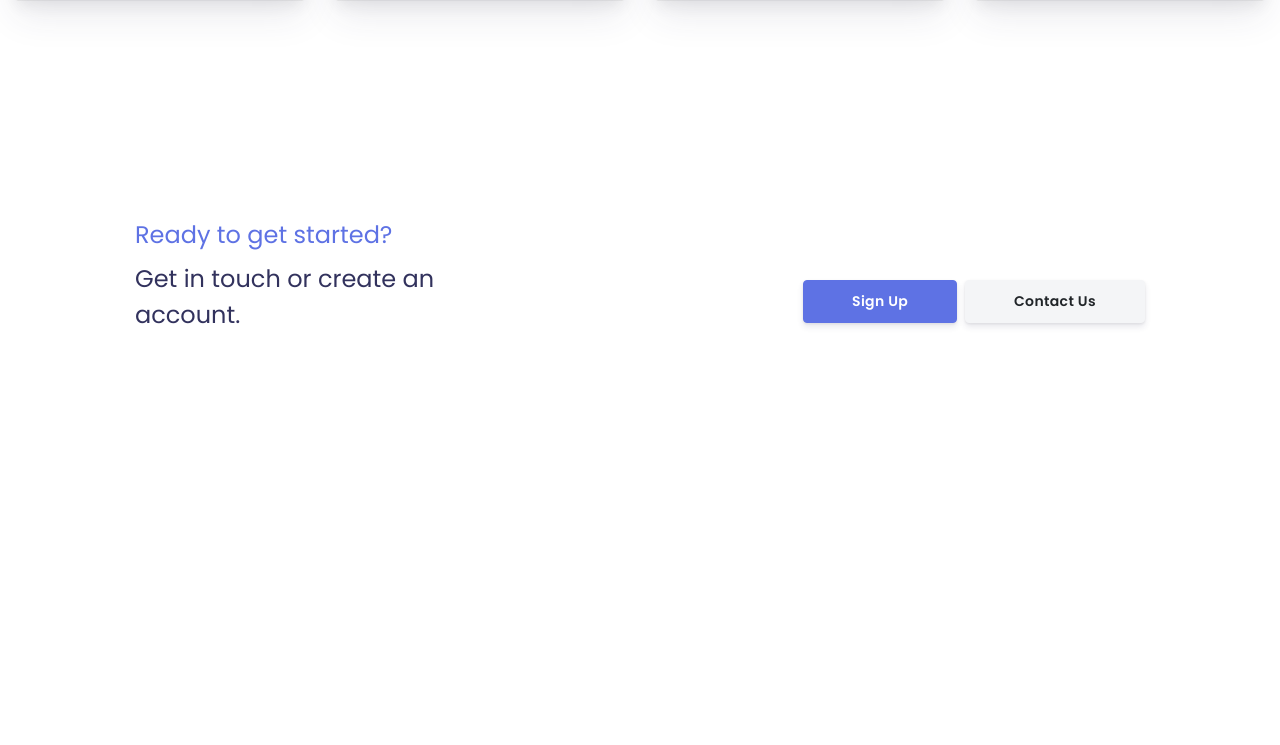
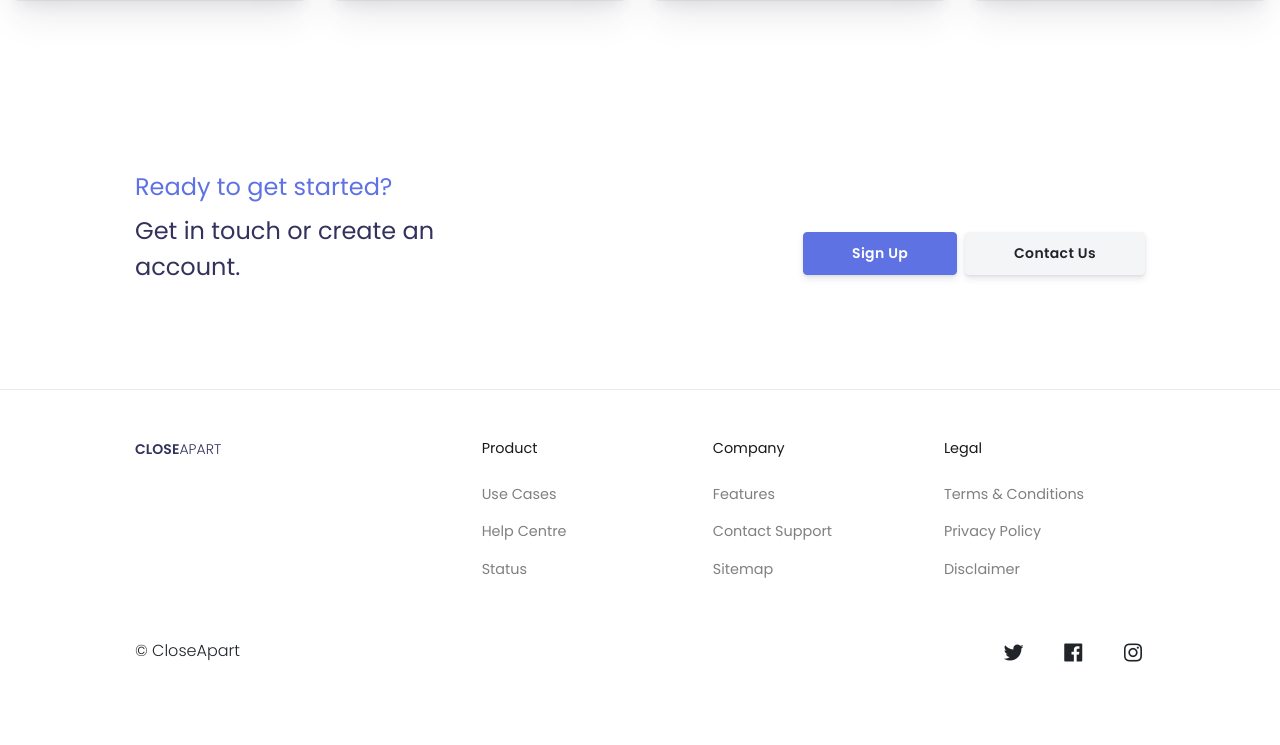
Before and after one commit to sleithdylan/Y4-IT-Final-Project, a PHP site: page / in a window 1280 px wide. Shown: the part 1977-2722 px from the top of the page. Before the commit the page ends 2304 px from the top, so only its background shows below. Run offline with PHP 8.4, Linux system fonts and the light colour scheme; some libraries are stand-ins or nearby versions.

Commit message:
Add footer

```diff
--- a/index.php
+++ b/index.php
@@ -55,7 +55,7 @@
 				</ul>
 				<ul class="navbar-nav">
 					<li class="nav-item dropdown">
-						<a class="nav-link dropdown-toggle" href="#" id="navbarDropdown" role="button" data-toggle="dropdown" aria-haspopup="true" aria-expanded="false">
+						<a class="nav-link dropdown-toggle" href="#" role="button" data-toggle="dropdown" aria-haspopup="true" aria-expanded="false">
 							Log in
 						</a>
 						<div class="dropdown-menu" aria-labelledby="navbarDropdown">
@@ -65,7 +65,7 @@
 						</div>
 					</li>
 					<li class="nav-item dropdown">
-						<a class="nav-link dropdown-toggle" href="#" id="navbarDropdown" role="button" data-toggle="dropdown" aria-haspopup="true" aria-expanded="false">
+						<a class="nav-link dropdown-toggle" href="#" role="button" data-toggle="dropdown" aria-haspopup="true" aria-expanded="false">
 							Sign up
 						</a>
 						<div class="dropdown-menu" aria-labelledby="navbarDropdown">
@@ -230,7 +230,7 @@
 		</div>
 	</div>
 	<!-- CTA -->
-	<div id="cta" class="py-5">
+	<div id="cta" class="pb-5">
 		<div class="container">
 			<div class="row">
 				<h4 class="col-md text-left text-primary mt-5">Ready to get started?</h4>
@@ -244,6 +244,90 @@
 			</div>
 		</div>
 	</div>
+	<!-- Footer -->
+	<footer>
+		<nav class="bg-white navbar-light border-top mt-5">
+			<div class="container py-5">
+				<div class="row">
+					<div class="col-md-4 col-sm-12">
+						<div class="d-flex flex-column">
+							<a class="navbar-brand mb-5" href="./index.php">
+								<span class="font-weight-bold">Close</span><span class="font-weight-light">Apart</span>
+							</a>
+						</div>
+					</div>
+					<div class="col-md col-sm-6">
+						<ul class="navbar-nav mb-5">
+							<li class="nav-item">
+								<a class="nav-link active disabled pt-0" href="#">Product</a>
+							</li>
+							<li class="nav-item">
+								<a class="nav-link py-2" href="#use-cases">Use Cases</a>
+							</li>
+							<li class="nav-item">
+								<a class="nav-link py-2" href="#help-centre">Help Centre</a>
+							</li>
+							<li class="nav-item">
+								<a class="nav-link py-2" href="#status">Status</a>
+							</li>
+						</ul>
+					</div>
+					<div class="col-md col-sm-6">
+						<ul class="navbar-nav mb-5">
+							<li class="nav-item">
+								<a class="nav-link active disabled pt-0" href="#">Company</a>
+							</li>
+							<li class="nav-item">
+								<a class="nav-link py-2" href="./index.php#features">Features</a>
+							</li>
+							<li class="nav-item">
+								<a class="nav-link py-2" href="#support">Contact Support</a>
+							</li>
+							<li class="nav-item">
+								<a class="nav-link py-2" href="#sitemap">Sitemap</a>
+							</li>
+						</ul>
+					</div>
+					<div class="col-md col-sm-6">
+						<ul class="navbar-nav mb-5">
+							<li class="nav-item">
+								<a class="nav-link active disabled pt-0" href="#">Legal</a>
+							</li>
+							<li class="nav-item">
+								<a class="nav-link py-2" href="#terms">Terms & Conditions</a>
+							</li>
+							<li class="nav-item">
+								<a class="nav-link py-2" href="#privacy">Privacy Policy</a>
+							</li>
+							<li class="nav-item">
+								<a class="nav-link py-2" href="#disclaimer">Disclaimer</a>
+							</li>
+						</ul>
+					</div>
+				</div>
+				<div class="row">
+					<div class="col-md">
+						<div class="d-flex flex-column">
+							<p class="text-dark">&copy; CloseApart</p>
+						</div>
+					</div>
+					<div class="col-md-2">
+						<div class="socials mb-3 d-flex justify-content-sm-start justify-content-md-between">
+							<a class="text-dark h4" href="#">
+								<i class='bx bxl-twitter'></i>
+							</a>
+							<a class="text-dark h4 mx-4" href="#">
+								<i class='bx bxl-facebook-square'></i>
+							</a>
+							<a class="text-dark h4" href="#">
+								<i class='bx bxl-instagram'></i>
+							</a>
+						</div>
+					</div>
+				</div>
+			</div>
+		</nav>
+	</footer>
 	<!-- Scripts -->
 	<script src="https://code.jquery.com/jquery-3.2.1.min.js"></script>
 	<script src="https://cdnjs.cloudflare.com/ajax/libs/popper.js/1.11.0/umd/popper.min.js"></script>
```
